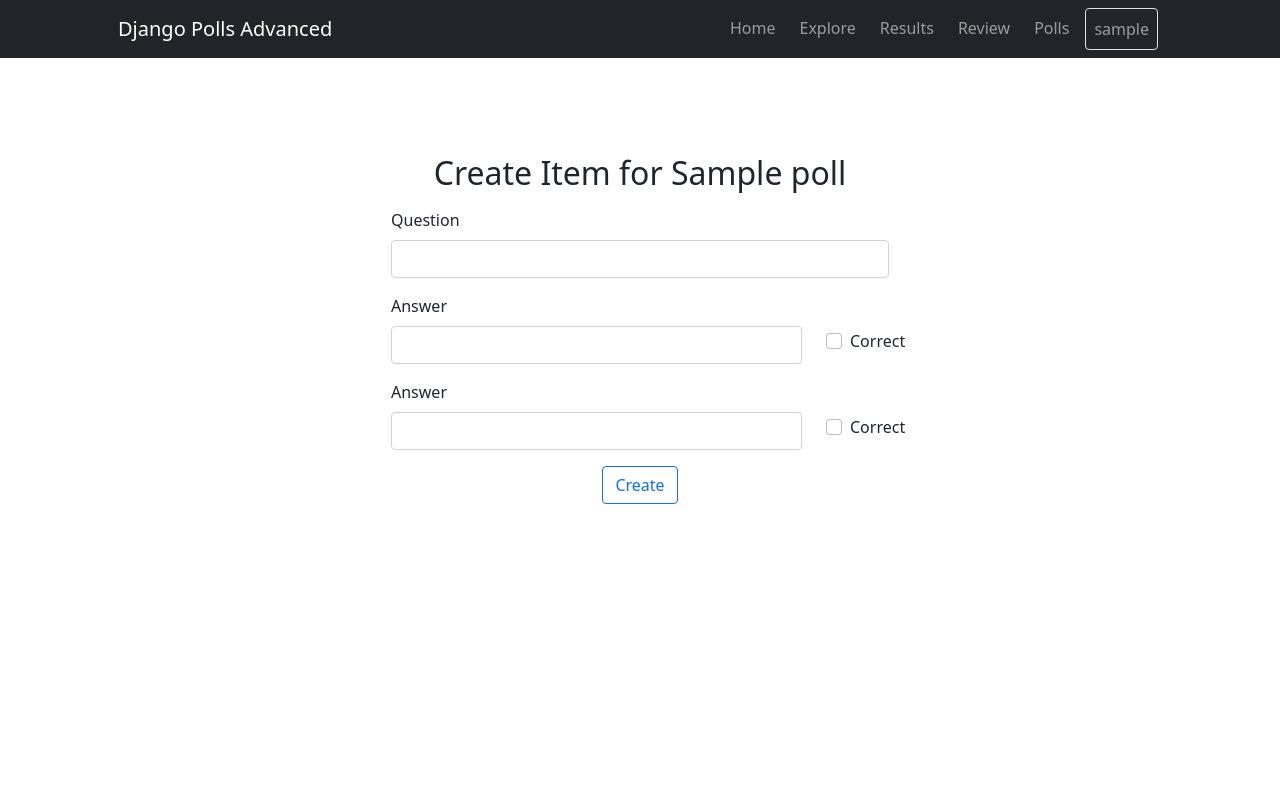
After one commit to DirectDuck/django_quiz_app, a Django app: a page that uses templates/polls/item_create.html in a window 1280 px wide. The commit adds this page. Run offline with Django 3.2, Linux system fonts and the light colour scheme; a user stored in the database is signed in; tables that the repository leaves empty hold one stand-in row (values such as "Sample post"); some libraries are stand-ins or nearby versions.

Commit message:
added item create view

```diff
--- a/apps/polls/forms.py
+++ b/apps/polls/forms.py
@@ -1,21 +1,27 @@
 from django import forms
 
-from .models import Poll
+from . import models
 
 
 class PollCreateForm(forms.ModelForm):
     class Meta:
-        model = Poll
+        model = models.Poll
         fields = ("title", "description")
 
 
 class PollEditForm(forms.ModelForm):
     class Meta:
-        model = Poll
+        model = models.Poll
         fields = ("title", "description")
 
 
 class PollDeleteForm(forms.ModelForm):
     class Meta:
-        model = Poll
+        model = models.Poll
         fields = tuple()
+
+
+class PollItemCreateForm(forms.ModelForm):
+    class Meta:
+        model = models.PollItem
+        fields = ("question",)
--- /dev/null
+++ b/apps/polls/formsets.py
@@ -0,0 +1,26 @@
+from django.core.exceptions import ValidationError
+from django.forms import BaseInlineFormSet
+
+
+class PollItemAnswerFormSet(BaseInlineFormSet):
+    def clean(self):
+        super().clean()
+
+        # Validating number of answers
+        if len(self.forms) < 2:
+            raise ValidationError("Minimum of 2 answers is required")
+
+        if len(self.forms) > 6:
+            raise ValidationError("Maximum of 6 answers is allowed")
+
+        # Validating number of correct answers
+        corrects = 0
+        for form in self.forms:
+            if form.cleaned_data["correct"]:
+                corrects += 1
+
+        if corrects > 1:
+            raise ValidationError("Item can have only one correct answer")
+
+        if corrects == 0:
+            raise ValidationError("Item must have an correct answer")
--- a/apps/polls/models.py
+++ b/apps/polls/models.py
@@ -94,8 +94,13 @@ class PollItemAnswer(models.Model):
     """Model representing single answer in poll's item"""
 
     poll_item = models.ForeignKey(
-        PollItem, on_delete=models.CASCADE, related_name="answers"
+        PollItem,
+        on_delete=models.CASCADE,
+        related_name="answers",
     )
 
     text = models.CharField(max_length=65)
     correct = models.BooleanField(default=False)
+
+    def __str__(self):
+        return f"{self.poll_item}'s answer"
--- a/apps/polls/urls.py
+++ b/apps/polls/urls.py
@@ -11,4 +11,5 @@ urlpatterns = [
     path("detail/<slug:slug>/", views.poll_detail_view, name="detail"),
     path("edit/<slug:slug>/", views.poll_edit_view, name="edit"),
     path("delete/<slug:slug>/", views.poll_delete_view, name="delete"),
+    path("item/<slug:slug>/create", views.pollitem_create_view, name="item_create"),
 ]
--- a/apps/polls/views.py
+++ b/apps/polls/views.py
@@ -1,10 +1,11 @@
 from django.contrib import messages
 from django.contrib.auth.decorators import login_required
 from django.core.exceptions import PermissionDenied
+from django.forms import inlineformset_factory
 from django.shortcuts import get_object_or_404, redirect
 from django.template.response import TemplateResponse
 
-from . import models, forms
+from . import models, forms, formsets
 
 
 @login_required
@@ -101,3 +102,71 @@ def poll_delete_view(request, slug):
     context = {"poll": poll, "form": form}
 
     return TemplateResponse(request, "polls/delete.html", context)
+
+
+@login_required
+def pollitem_create_view(request, slug):
+    poll = get_object_or_404(
+        models.Poll.objects.all(),
+        slug=slug,
+    )
+
+    if not (request.user.is_staff or request.user == poll.author):
+        raise PermissionDenied
+
+    # Initializing empty PollItem
+    poll_item = models.PollItem()
+
+    # Creating formset for PollItemAnswer
+    PollItemAnswerFormset = inlineformset_factory(
+        models.PollItem,
+        models.PollItemAnswer,
+        formset=formsets.PollItemAnswerFormSet,
+        fields=(
+            "text",
+            "correct",
+        ),
+        labels={"text": "Answer"},
+        extra=2,
+    )
+
+    if request.POST:
+        # Loading form and formset with POST data
+        # We actually need to put POST in formset here
+        # in case PollItem form validation fails,
+        # otherwise we would have lost formset data
+        poll_item_form = forms.PollItemCreateForm(request.POST)
+        poll_item_answer_formset = PollItemAnswerFormset(
+            request.POST, instance=poll_item
+        )
+
+        if poll_item_form.is_valid():
+            # Saving PollItem and assigning some data
+            poll_item = poll_item_form.save(commit=False)
+            poll_item.index = poll.get_available_index()
+            poll_item.poll = poll
+
+            # Reinitializing PollItemAnswer formset so it
+            # can use newly created PollItem instead of
+            # empty one we created initially
+            poll_item_answer_formset = PollItemAnswerFormset(
+                request.POST, instance=poll_item
+            )
+
+            if poll_item_answer_formset.is_valid():
+                # Saving everything we have
+                poll_item.save()
+                poll_item_answer_formset.save()
+                return redirect("polls:detail", slug=poll.slug)
+    else:
+        # Initializing basically empty form and formset
+        poll_item_form = forms.PollItemCreateForm()
+        poll_item_answer_formset = PollItemAnswerFormset(instance=poll_item)
+
+    context = {
+        "poll": poll,
+        "poll_item_form": poll_item_form,
+        "poll_item_answer_formset": poll_item_answer_formset,
+    }
+
+    return TemplateResponse(request, "polls/item_create.html", context)
--- a/templates/polls/detail.html
+++ b/templates/polls/detail.html
@@ -17,4 +17,7 @@
         </div>
     </div>
 </div>
+<div>
+    <a class="btn btn-outline-success" href="{% url 'polls:item_create' poll.slug %}">Add Item</a>
+</div>
 {% endblock content %}
--- /dev/null
+++ b/templates/polls/item_create.html
@@ -0,0 +1,47 @@
+{% extends '_base.html' %}
+
+{% load crispy_forms_tags %}
+
+
+{% block title %}Create Item | DPA{% endblock title %}
+
+{% block content %}
+<div class="row gx-5 justify-content-center">
+    <div class="col-lg-8 col-xl-6">
+        <div class='text-center mb-3'>
+            <h2 class="mb-3">Create Item for {{ poll.title }}</h2>
+        </div>
+        <form method="post">{% csrf_token %}
+            <!-- Rendering formset errors -->
+            {% if poll_item_answer_formset.non_form_errors %}
+                <div class="alert alert-block alert-danger">
+                    {% for error in poll_item_answer_formset.non_form_errors %}
+                        {{ error }}
+                    {% endfor %}
+                </div>
+            {% endif %}
+
+            <!-- Rendering PollItem form -->
+            {{ poll_item_form|crispy }}
+
+            <!-- Rendering PollItemAnswer formset -->
+            {% for form in poll_item_answer_formset %}
+                <div class="row form-container align-items-center">
+                    <div class="col-sm-10 form-group">
+                        {{ form.id }}
+                        {{ form.text|as_crispy_field }}
+                    </div>
+                    <div class="col-sm-2 form-group mt-4">
+                        {{ form.correct|as_crispy_field }}
+                    </div>
+                </div>
+            {% endfor %}
+            {{ poll_item_answer_formset.management_form }}
+
+            <div class="d-flex justify-content-center">
+                <button class="btn btn-outline-primary" type="submit">Create</button>
+            </div>
+        </form>
+    </div>
+</div>
+{% endblock content %}
```
